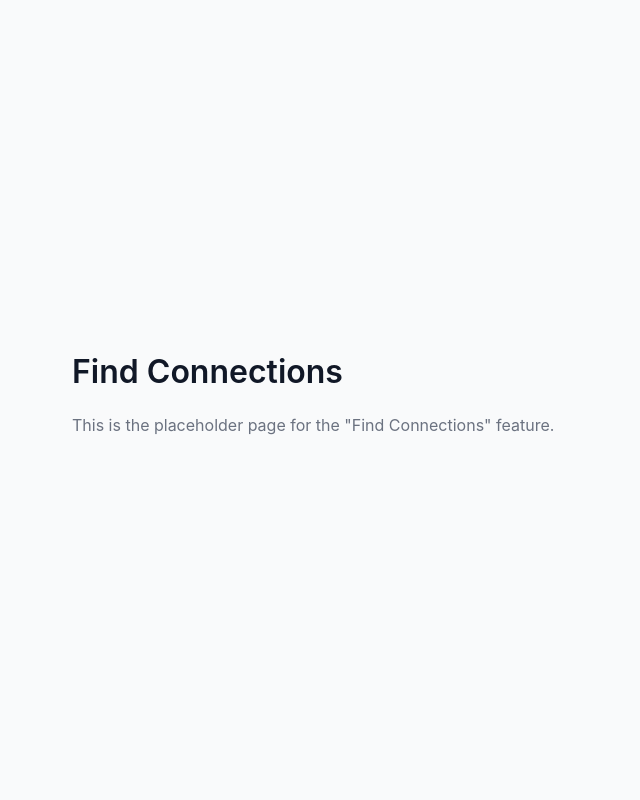
After one commit to notlainiwakura/interweave, a Flask app: page /connections in a window 1280 px wide. The commit adds this page. Shown: the whole page, without its empty margins (0-640 px from the left). Run offline with Flask 3, Linux system fonts and the light colour scheme.

Commit message:
before implementing clustering

```diff
--- a/app.py
+++ b/app.py
@@ -195,7 +195,7 @@ def chat_api():
 
     if conversation_state == 'start':
         reply = ("Let's create your profile now. I will ask you a series of questions, "
-                 "please rank your level of interest from 1 to 10. Are you ready? y/n")
+                 "please rank your level of interest from 1 to 10. If you like you can click on the Profile button and manually adjust the values at any time. Would you like to start? y/n")
         conversation_state = 'ready_check'
 
     elif conversation_state == 'ready_check':
@@ -256,7 +256,9 @@ def chat_api():
         'current_question_index': current_question_index
     })
 
-
+@app.route('/connections')
+def connections():
+    return render_template('connections.html')
 
 
 # Route to find similar users
--- /dev/null
+++ b/templates/connections.html
@@ -0,0 +1,13 @@
+<!DOCTYPE html>
+<html lang="en">
+<head>
+    <link rel="stylesheet" href="{{ url_for('static', filename='css/styles.css') }}">
+    <title>Find Connections</title>
+</head>
+<body>
+    <div class="container">
+        <h1>Find Connections</h1>
+        <p>This is the placeholder page for the "Find Connections" feature.</p>
+    </div>
+</body>
+</html>
--- a/templates/profile.html
+++ b/templates/profile.html
@@ -4,8 +4,6 @@
     <meta charset="UTF-8">
     <meta name="viewport" content="width=device-width, initial-scale=1.0">
     <title>User Profile</title>
-    <link rel="stylesheet" href="{{ url_for('static', filename='css/styles.css') }}">
-
     <script>
         // Function to handle slider change and send update to backend
         function updateInterest(field, value) {
```
Also changed, not shown: templates/chat.html (+9 -4 lines).
